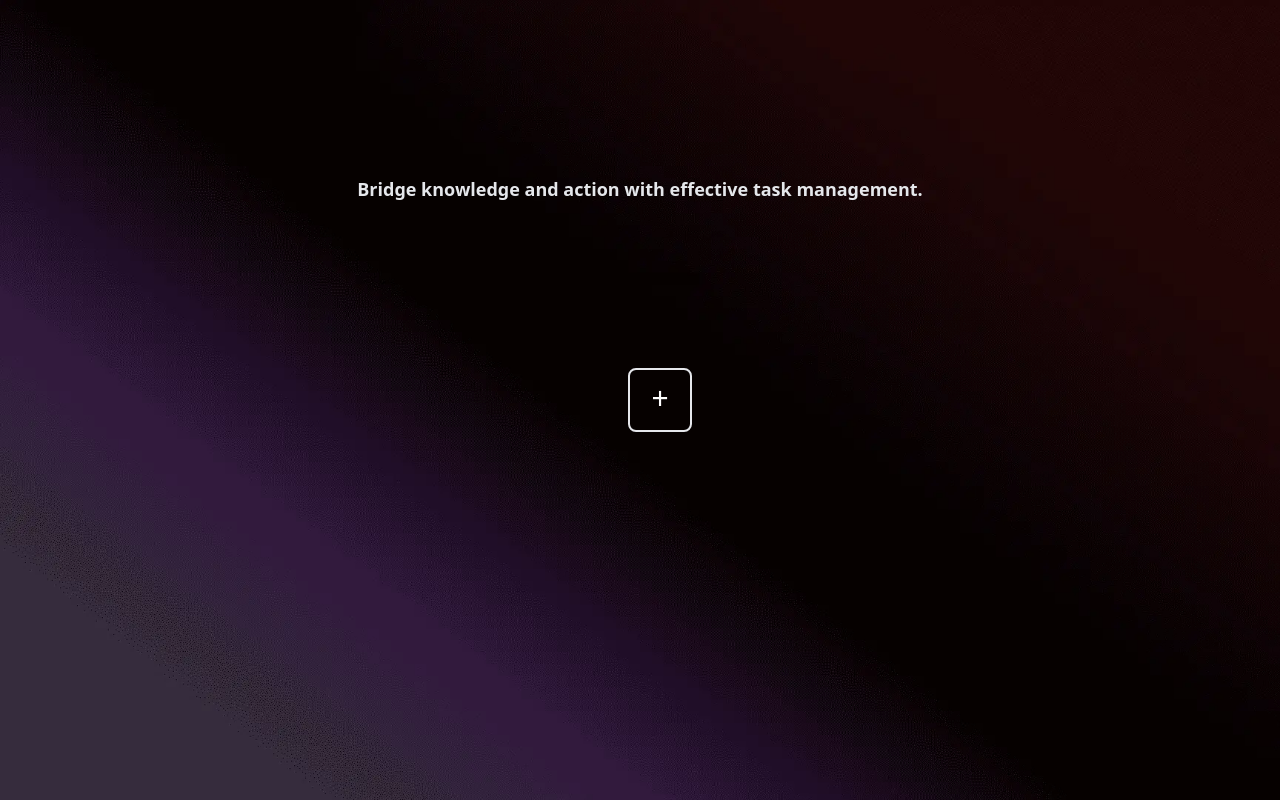
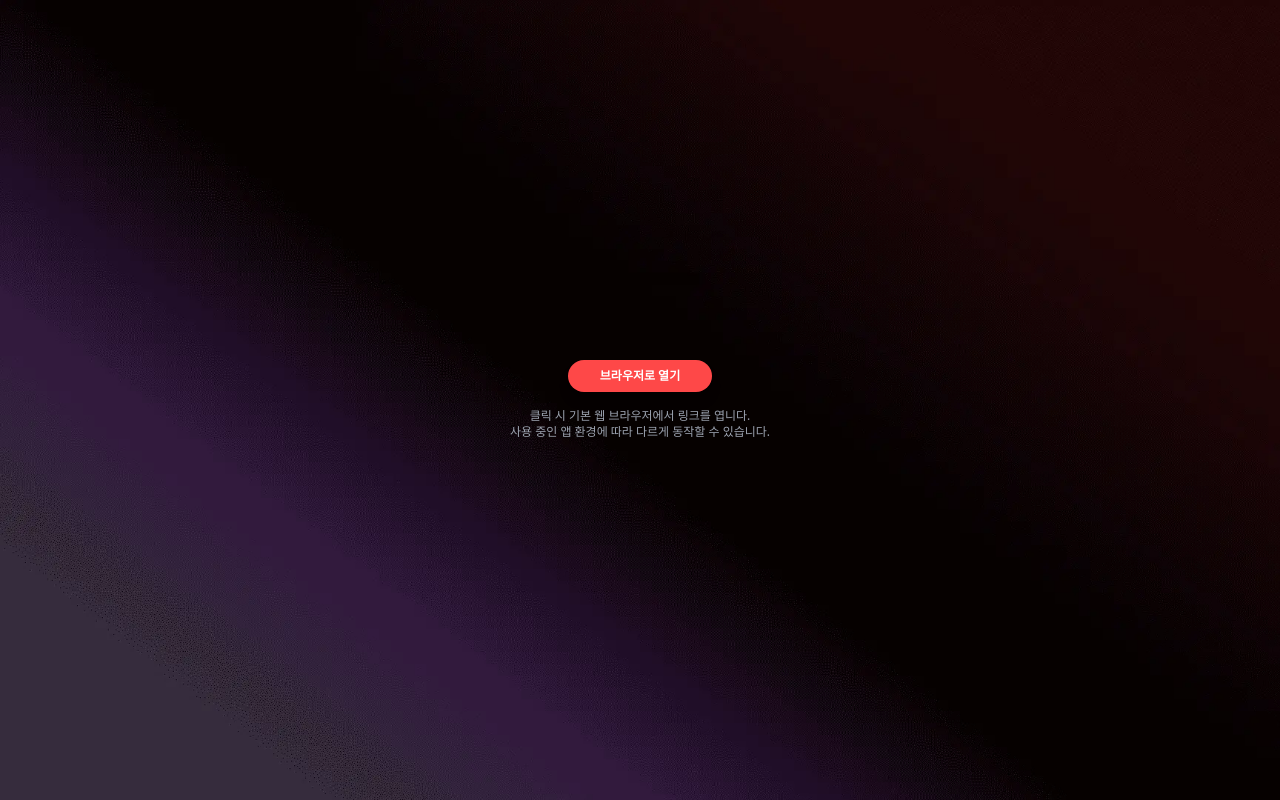
Before and after one commit to jehoonje/kanban-next-ts, a Next.js app: page / in a window 1280 px wide. Built offline with nearby package versions, Linux system fonts and the light colour scheme; no server answers; the database is empty.

Commit message:
✨ Feat: 브라우저로 열기 페이지

```diff
--- /dev/null
+++ b/app/OpenButtonPage.tsx
@@ -0,0 +1,25 @@
+"use client"; // Link interaction needs client-side rendering
+
+import React from 'react';
+
+export default function OpenButtonPage() {
+  const urlToOpen = "https://hearyou.vercel.app";
+
+  return (
+    // Flex container to center the button within the layout's content area
+    <div className="w-full h-full flex flex-col justify-center items-center">
+      <a
+        href={urlToOpen}
+        target="_blank" // This is key to suggest opening in a new context (potentially external browser)
+        rel="noopener noreferrer" // Security best practice for target="_blank"
+        className="px-8 py-2 bg-[#FE4848] text-white text-xs font-semibold rounded-full shadow-lg hover:bg-red-700 focus:outline-none focus:ring-2 focus:ring-red-400 focus:ring-opacity-75 transition duration-300 ease-in-out transform hover:scale-105"
+      >
+        브라우저로 열기
+      </a>
+      {/* Optional: User guidance text */}
+      <p className="mt-4 text-xs text-gray-400 text-center max-w-xs">
+        클릭 시 기본 웹 브라우저에서 링크를 엽니다. <br/>사용 중인 앱 환경에 따라 다르게 동작할 수 있습니다.
+      </p>
+    </div>
+  );
+}
--- a/app/layout.tsx
+++ b/app/layout.tsx
@@ -1,49 +1,83 @@
-"use client";
+"use client"; // Client component for simplicity, though might not be strictly necessary now
 
 import "../styles/global.css";
-import { ReactNode, useEffect, useState } from "react";
-import { usePathname } from "next/navigation";
-import { AnimatePresence, motion } from "framer-motion";
+import { ReactNode } from "react";
+// Remove unused imports: useEffect, useState, usePathname, AnimatePresence, motion
 
 export default function RootLayout({ children }: { children: ReactNode }) {
-  const [fade, setFade] = useState(true);
-  const pathname = usePathname();
-
-  // pathname이 바뀔 때마다 페이드 아웃 → 인 처리
-  useEffect(() => {
-    // 일단 페이드 아웃
-    setFade(false);
-
-    // 약간의 지연 후 페이드 인
-    const timeout = setTimeout(() => {
-      setFade(true);
-    }, 0);
-
-    return () => clearTimeout(timeout);
-  }, [pathname]);
+  // Remove state and effect for fade transition
+  // const [fade, setFade] = useState(true);
+  // const pathname = usePathname();
+  // useEffect(() => { ... }, [pathname]);
 
   return (
     <html lang="en">
-      <head />
-      {/* fade가 true일 때 opacity-100, false일 때 opacity-0 으로 트랜지션 */}
+      <head>
+        {/* 기본 head 태그 내용 (필요시 title 등 추가) */}
+        <title>Open Link</title>
+        <meta name="description" content="Open a link in the browser" />
+      </head>
+      {/* Body: 배경 이미지 및 기본 중앙 정렬 유지, 페이드 관련 클래스 제거 */}
       <body
-        className={`transition-opacity duration-500 ${
-          fade ? "opacity-100" : "opacity-0"
-        } w-screen h-screen flex justify-center items-center bg-gray-50 bg-cover bg-center bg-no-repeat`}
+        className={`w-screen h-screen flex justify-center items-center bg-gray-50 bg-cover bg-center bg-no-repeat`}
         style={{ backgroundImage: "url('/images/background.webp')" }}
       >
-        {/* 4/5 레이아웃, 테두리+둥근모서리+가운데정렬 */}
-        <motion.div
-          key={pathname} // 페이지 변경마다 새로운 key를 적용하여 새로 고침
-          className="w-4/5 h-4/5 rounded-md flex justify-center items-center relative"
-          initial={{ opacity: 0 }}
-          animate={{ opacity: 1 }}
-          exit={{ opacity: 0 }}
-          transition={{ duration: 0.5 }}
-        >
+        {/* Content Area: 자식 요소를 중앙에 배치 */}
+        <div className="w-4/5 h-4/5 rounded-md flex justify-center items-center relative">
+          {/* Remove motion wrapper */}
           {children}
-        </motion.div>
+        </div>
       </body>
     </html>
   );
 }
+
+// "use client";
+
+// import "../styles/global.css";
+// import { ReactNode, useEffect, useState } from "react";
+// import { usePathname } from "next/navigation";
+// import { AnimatePresence, motion } from "framer-motion";
+
+// export default function RootLayout({ children }: { children: ReactNode }) {
+//   const [fade, setFade] = useState(true);
+//   const pathname = usePathname();
+
+//   // pathname이 바뀔 때마다 페이드 아웃 → 인 처리
+//   useEffect(() => {
+//     // 일단 페이드 아웃
+//     setFade(false);
+
+//     // 약간의 지연 후 페이드 인
+//     const timeout = setTimeout(() => {
+//       setFade(true);
+//     }, 0);
+
+//     return () => clearTimeout(timeout);
+//   }, [pathname]);
+
+//   return (
+//     <html lang="en">
+//       <head />
+//       {/* fade가 true일 때 opacity-100, false일 때 opacity-0 으로 트랜지션 */}
+//       <body
+//         className={`transition-opacity duration-500 ${
+//           fade ? "opacity-100" : "opacity-0"
+//         } w-screen h-screen flex justify-center items-center bg-gray-50 bg-cover bg-center bg-no-repeat`}
+//         style={{ backgroundImage: "url('/images/background.webp')" }}
+//       >
+//         {/* 4/5 레이아웃, 테두리+둥근모서리+가운데정렬 */}
+//         <motion.div
+//           key={pathname} // 페이지 변경마다 새로운 key를 적용하여 새로 고침
+//           className="w-4/5 h-4/5 rounded-md flex justify-center items-center relative"
+//           initial={{ opacity: 0 }}
+//           animate={{ opacity: 1 }}
+//           exit={{ opacity: 0 }}
+//           transition={{ duration: 0.5 }}
+//         >
+//           {children}
+//         </motion.div>
+//       </body>
+//     </html>
+//   );
+// }
--- a/app/page.tsx
+++ b/app/page.tsx
@@ -1,7 +1,11 @@
-import Home from "./Home";
-import { supabase } from "../lib/supabase";
+// Remove async keyword and supabase import/call
+// import { supabase } from "../lib/supabase";
+import OpenButtonPage from "./OpenButtonPage"; // 새로 만들 컴포넌트 import
 
-export default async function Page() {
-  const { data: boards, error } = await supabase.from("boards").select("*");
-  return <Home />;
+export default function Page() {
+  // Remove board fetching logic
+  // const { data: boards, error } = await supabase.from("boards").select("*");
+
+  // Render the new simple component
+  return <OpenButtonPage />;
 }
```
